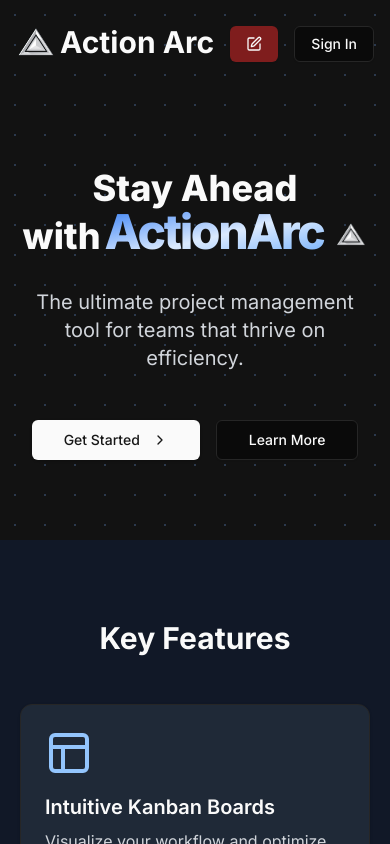
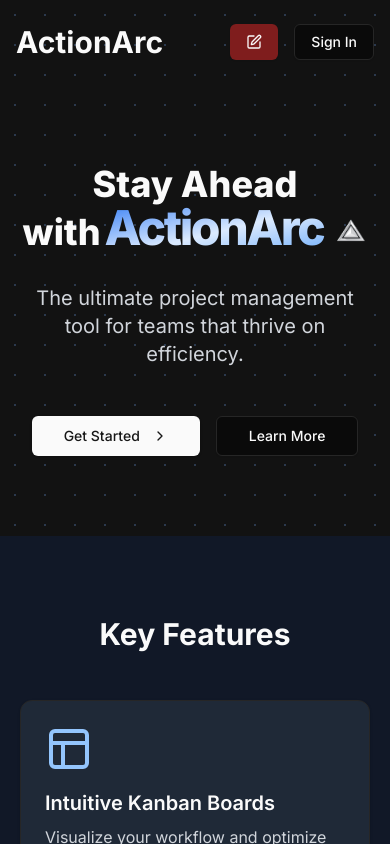
Before and after one commit to erzeeshankhan/action-arc, a Next.js app: page / in a window 390 px wide. Shown: the top 844 px of the page. Built offline with nearby package versions, Linux system fonts and the light colour scheme; no server answers.

Commit message:
Fixing a responsiveness issue in header

```diff
--- a/components/header.jsx
+++ b/components/header.jsx
@@ -22,9 +22,9 @@ const header = async () => {
                 alt="Zscrum Logo"
                 width={200}
                 height={56}
-                className="h-10 w-auto object-contain"
+                className="hidden md:block h-8 md:h-10 w-auto object-contain"
               />
-              <span>Action Arc</span>
+              <span>ActionArc</span>
             </h1>
           </Link>
 
```
